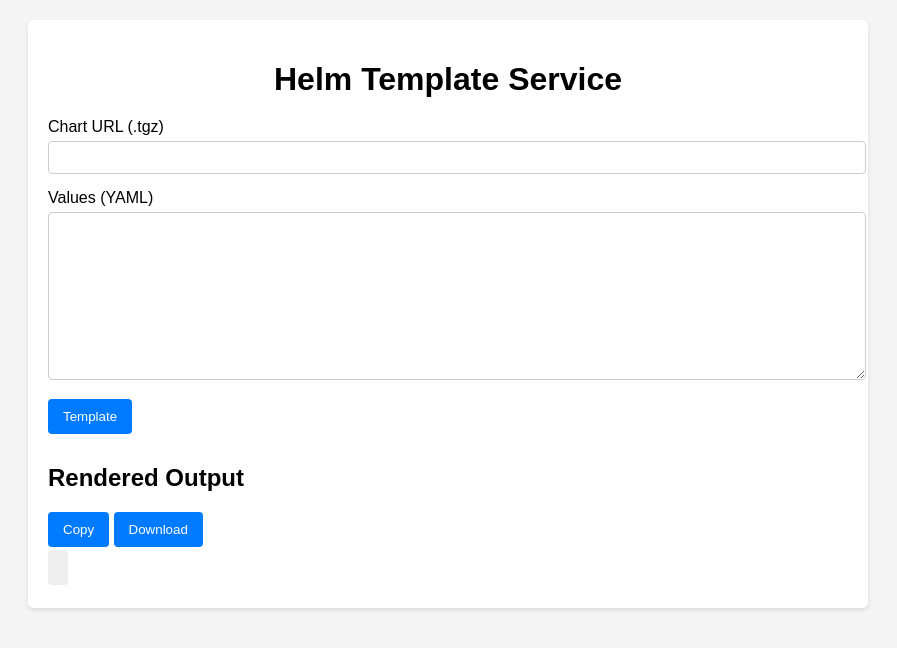
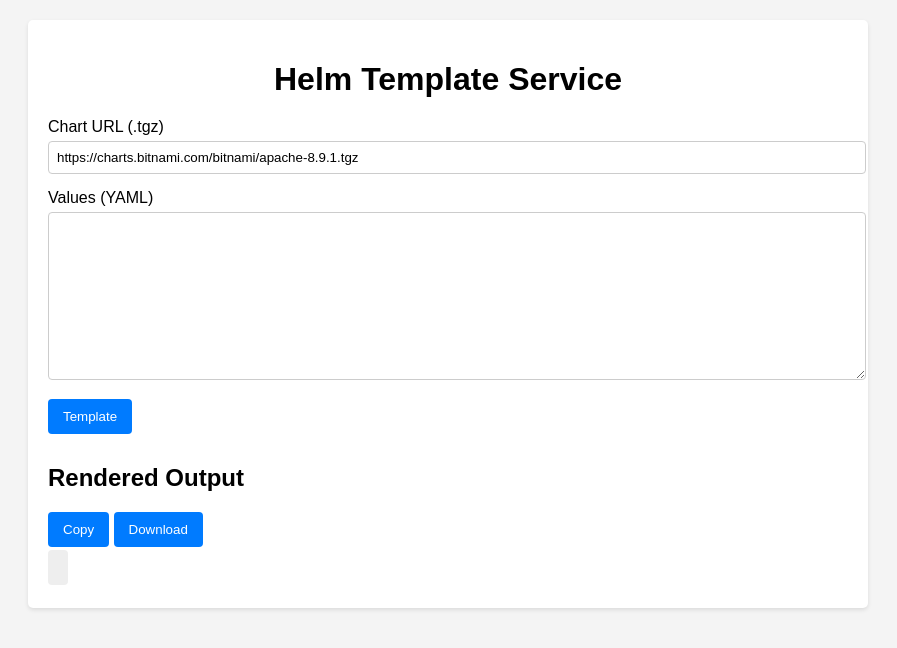
Before and after one commit to paulczar/helm-it, a plain HTML site: page static/index.html in a window 1280 px wide. Shown: the whole page, without its empty margins (192-1089 px from the left). Drawn offline with nearby package versions, Linux system fonts and the light colour scheme.

```diff
--- a/static/index.html
+++ b/static/index.html
@@ -14,7 +14,7 @@
         <form id="template-form">
             <div class="form-group">
                 <label for="chart-url">Chart URL (.tgz)</label>
-                <input type="text" id="chart-url" name="chart-url" required>
+                <input type="text" id="chart-url" name="chart-url" value="https://charts.bitnami.com/bitnami/apache-8.9.1.tgz" required>
             </div>
             <div class="form-group">
                 <label for="values">Values (YAML)</label>
```
Also changed, not shown: 1 other file.
